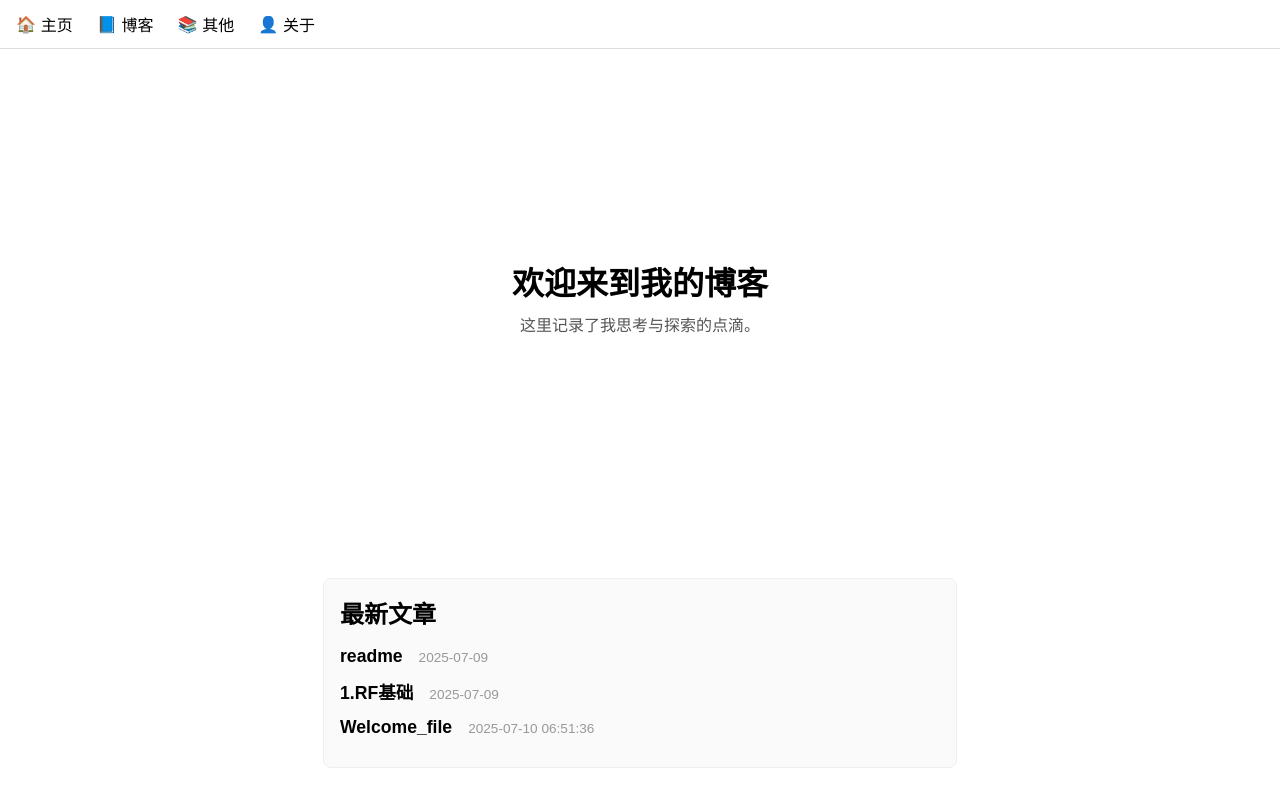
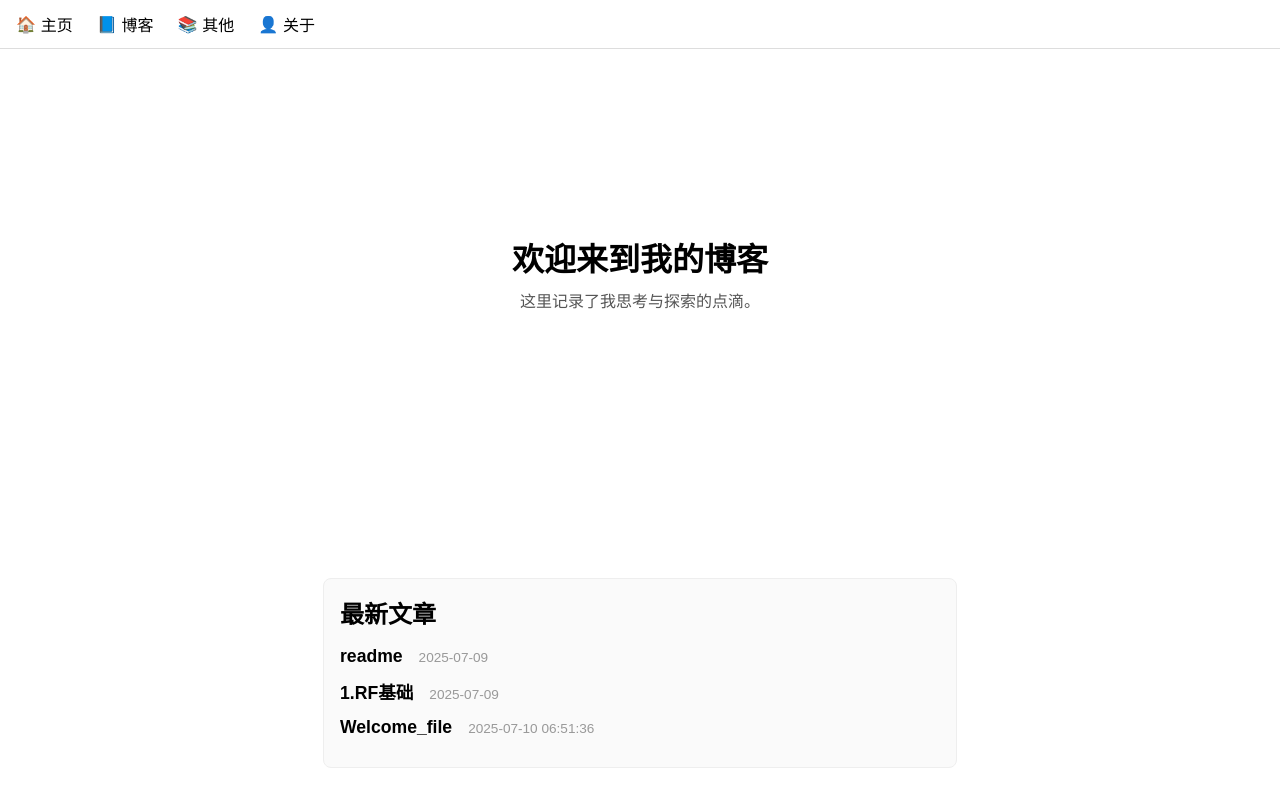
Before and after one commit to mzvl/mzvl.github.io, a plain HTML site: page index.html in a window 1280 px wide. Drawn offline with Linux system fonts and the light colour scheme.

Commit message:
Update index.html

```diff
--- a/index.html
+++ b/index.html
@@ -10,7 +10,7 @@
     nav a { margin-right: 1.5rem; text-decoration: none; color: #000; display: flex; align-items: center; }
     nav span { margin-left: 0.3rem; }
     main { height: 100vh; padding-top: 3rem; box-sizing: border-box; display: flex; flex-direction: column; align-items: center; justify-content: flex-start; position: relative; }
-    .center-box { flex: 1; display: flex; flex-direction: column; justify-content: center; align-items: center; }
+    .center-box { flex: 1; display: flex; flex-direction: column; justify-content: center; align-items: center;margin-top:-3rem }
     .welcome { font-size: 2rem; font-weight: bold; margin-bottom: 0.5rem; text-align: center; }
     .subtext { color: #555; margin-bottom: 2rem; text-align: center; }
     .latest { background: #fafafa; padding: 1rem; border: 1px solid #eee; border-radius: 0.5rem; text-align: left; width: 100%; max-width: 600px; margin-bottom: 2rem; }
```
